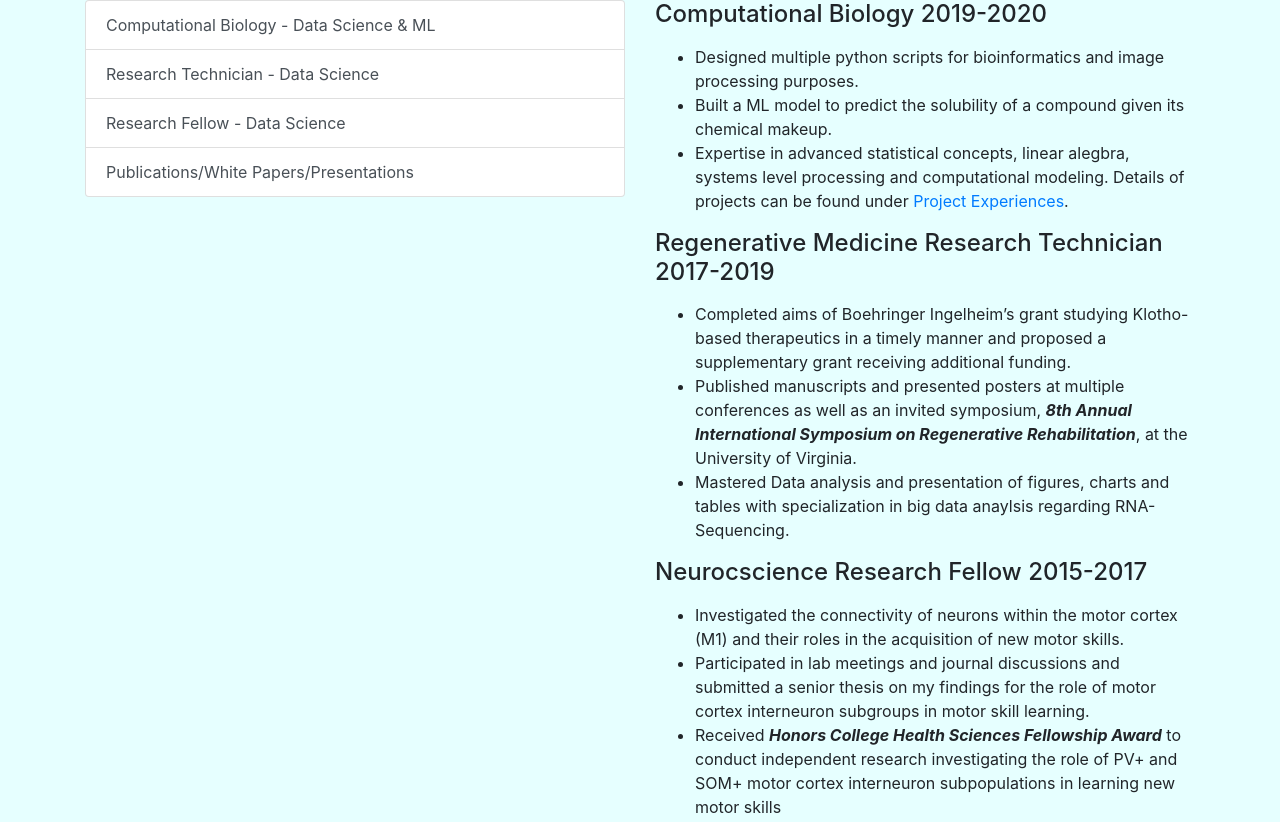
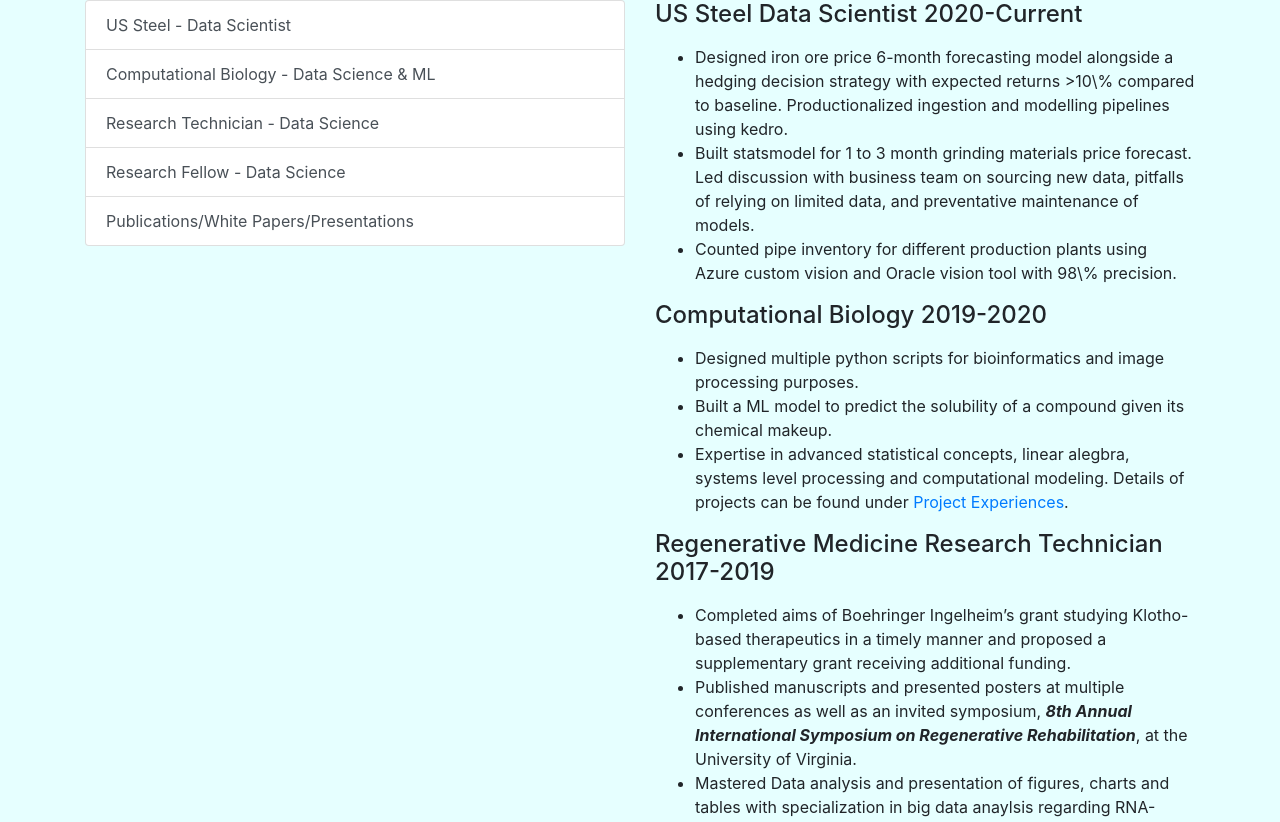
Before and after one commit to abishpius/Abishpius, a plain HTML site: page Data_Science.html in a window 1280 px wide. Shown: the top 822 px of the page. Drawn offline with nearby package versions, Linux system fonts and the light colour scheme.

Commit message:
updated resume

```diff
--- a/Data_Science.html
+++ b/Data_Science.html
@@ -12,16 +12,31 @@
 <div class="row">
     <div class="col-sm">
     <div id="list-example" class="list-group">
-  <a class="list-group-item list-group-item-action" href="#list-item-1">Computational Biology - Data Science & ML</a>
-  <a class="list-group-item list-group-item-action" href="#list-item-2">Research Technician - Data Science</a>
-  <a class="list-group-item list-group-item-action" href="#list-item-3">Research Fellow - Data Science</a>
-  <a class="list-group-item list-group-item-action" href="#list-item-4">Publications/White Papers/Presentations</a>
+  <a class = "list-group-item list-group-item-action" href="#list-item-1">US Steel - Data Scientist</a>
+  <a class="list-group-item list-group-item-action" href="#list-item-2">Computational Biology - Data Science & ML</a>
+  <a class="list-group-item list-group-item-action" href="#list-item-3">Research Technician - Data Science</a>
+  <a class="list-group-item list-group-item-action" href="#list-item-4">Research Fellow - Data Science</a>
+  <a class="list-group-item list-group-item-action" href="#list-item-5">Publications/White Papers/Presentations</a>
 
 </div>
 </div>
 <div class="col-6">
 <div data-spy="scroll" data-target="#list-example" data-offset="0" class="scrollspy-example">
-  <h4 id="list-item-1">Computational Biology 2019-2020 </h4>
+    <h4 id="list-item-1">US Steel Data Scientist 2020-Current </h4>
+  <p>
+      <ul>
+      <li>
+        Designed iron ore price 6-month forecasting model alongside a hedging decision strategy with expected returns >10\% compared to baseline. Productionalized ingestion and modelling pipelines using kedro.
+      </li>
+      <li>
+        Built statsmodel for 1 to 3 month grinding materials price forecast. Led discussion with business team on sourcing new data, pitfalls of relying on limited data, and preventative maintenance of models.
+      </li>
+      <li>
+        Counted pipe inventory for different production plants using Azure custom vision and Oracle vision tool with 98\% precision.
+      </li>
+      </ul>
+  </p>
+  <h4 id="list-item-2">Computational Biology 2019-2020 </h4>
   <p>
       <ul>
       <li>
@@ -35,7 +50,7 @@
       </li>
       </ul>
   </p>
-  <h4 id="list-item-2">Regenerative Medicine Research Technician 2017-2019</h4>
+  <h4 id="list-item-3">Regenerative Medicine Research Technician 2017-2019</h4>
   <p>
       <ul>
           <li>
@@ -52,7 +67,7 @@
       </ul>
 
   </p>
-  <h4 id="list-item-3">Neurocscience Research Fellow 2015-2017</h4>
+  <h4 id="list-item-4">Neurocscience Research Fellow 2015-2017</h4>
   <p><ul>
       <li>
           Investigated the connectivity of neurons within the motor cortex (M1) and their roles in the acquisition of new motor skills.
@@ -64,7 +79,7 @@
           Received <strong><em>Honors College Health Sciences Fellowship Award</em></strong> to conduct independent research investigating the role of PV+ and SOM+ motor cortex interneuron subpopulations in learning new motor skills
       </li>
   </ul></p>
-  <h4 id="list-item-4">Publications/White Papers</h4>
+  <h4 id="list-item-5">Publications/White Papers</h4>
   <p><ul>
       <li>
           <strong>Abish Pius</strong>, Zachary Clemens,
```
